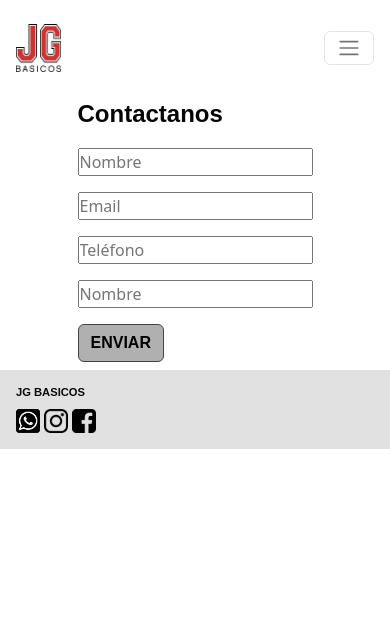
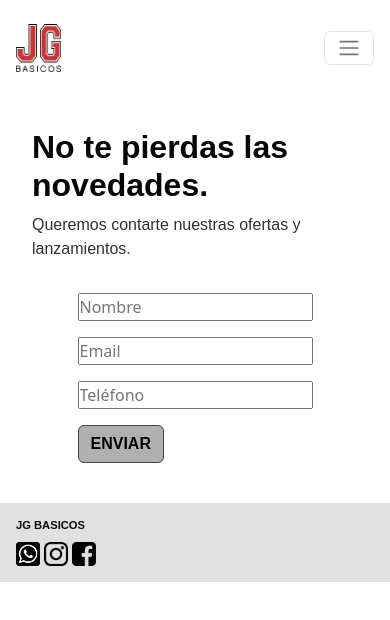
Before and after one commit to juliovargas00/desarrolloweb-coder36430, a plain HTML site: page vistas/contacto.html in a window 390 px wide. Drawn offline with nearby package versions, Linux system fonts and the light colour scheme.

Commit message:
acomodando unos respondive

```diff
--- a/css/estilos.css
+++ b/css/estilos.css
@@ -177,10 +177,12 @@
     color:black;
     font-family: Arial, Helvetica, sans-serif;
     font-weight:bolder;
+    margin-bottom: 0rem;
 }
 
 .productos__comprar{
-    font-size: 1rem;
+    font-size: .7rem;
+    padding: .3rem;
 }
 
 .productos__img{
@@ -191,7 +193,7 @@
 .precio_comprar{
     display: flex;
     align-items: center;
-    justify-content: space-between;
+    justify-content: space-around;
     margin-right: .5rem;
     margin-left: .5rem;
 }
@@ -265,10 +267,36 @@
 
 /*MAIN CONTACTO*/
 
-.main__contacto--form{
+.nosotros {
+    display: flex;
+    justify-content: center;
+    padding: 2rem;
+}
+
+.nosotros__descripcion--encabezado{
+    font-size: 2rem;
+    color: rgb(6, 6, 6);
+    font-family: Arial, Helvetica, sans-serif;
+    font-weight: bold;
+}
+
+.nosotros__descripcion--parrafo{
+    font-size: 1rem;
+    color: rgb(49, 49, 49);
+    font-family: Arial, Helvetica, sans-serif;
+    font-weight: lighter;
+}
+
+.nosotros__descripcion{
+    border-right: solid 1px;
+    padding-right: 2rem;
+}
+
+.nosotros__contacto--form{
     display: flex;
     flex-direction: column;
     align-items: center;
+    padding-left: 2rem;
 }
 
 .nosotros__form--encabezado{
@@ -377,7 +405,7 @@
 }
 
 .productos__img {
-    height: 250px;
+    height: 230px;
     border: solid 1px;
     margin-top: 1.5rem;
 }
@@ -435,3 +463,18 @@
 .productos__galeria{
     grid-template-columns: auto auto;
 }
+
+/*MAIN NOSOTROS*/
+
+.nosotros {
+    flex-direction: column;
+}
+
+.nosotros__descripcion{
+    border-right: none;
+    padding-right: 0rem;
+}
+
+.nosotros__contacto--form{
+    padding-left: 0rem;
+}
--- a/vistas/contacto.html
+++ b/vistas/contacto.html
@@ -1,17 +1,18 @@
 <!DOCTYPE html>
 <html lang="en">
 <head>
-    <link href="https://cdn.jsdelivr.net/npm/bootstrap@5.2.3/dist/css/bootstrap.min.css" rel="stylesheet" integrity="sha384-rbsA2VBKQhggwzxH7pPCaAqO46MgnOM80zW1RWuH61DGLwZJEdK2Kadq2F9CUG65" crossorigin="anonymous">
-    <script src="https://cdn.jsdelivr.net/npm/bootstrap@5.2.3/dist/js/bootstrap.bundle.min.js" integrity="sha384-kenU1KFdBIe4zVF0s0G1M5b4hcpxyD9F7jL+jjXkk+Q2h455rYXK/7HAuoJl+0I4" crossorigin="anonymous"></script>
-    <!--bootstrap-->
+    <!--animaciones-->
     <link href="https://unpkg.com/aos@2.3.1/dist/aos.css" rel="stylesheet">
     <!--animaciones-->
+    <!--bootstrap-->
+    <link href="https://cdn.jsdelivr.net/npm/bootstrap@5.2.3/dist/css/bootstrap.min.css" rel="stylesheet" integrity="sha384-rbsA2VBKQhggwzxH7pPCaAqO46MgnOM80zW1RWuH61DGLwZJEdK2Kadq2F9CUG65" crossorigin="anonymous">
+    <!--bootstrap-->
     <meta charset="UTF-8">
     <meta http-equiv="X-UA-Compatible" content="IE=edge">
     <meta name="viewport" content="width=device-width, initial-scale=1.0">
     <title>JG BASICOS</title>
     <link rel="stylesheet" href="../css/estilos.css">
-    <link rel="shortcut icon" href="../img/ICONO_JG.png" type="image/x-icon"> <!-- esto es para que aparezca un icono en la pestaña -->
+    <link rel="shortcut icon" href="./img/ICONO_JG.png" type="image/x-icon"> <!-- esto es para que aparezca un icono en la pestaña-->
 </head>
 <body>
     <section class="supercontenedor">
@@ -57,9 +58,14 @@
             </section>
         </header>
     <main>
-        <form class="main__contacto--form">
+        <section class="nosotros">
+            <div class="nosotros__descripcion">
+                <h2 class="nosotros__descripcion--encabezado">No te pierdas las novedades.</h2>
+                <p class="nosotros__descripcion--parrafo">Queremos contarte nuestras ofertas y lanzamientos.</p>
+            </div>
+            <form class="nosotros__contacto--form">
                 <fieldset>
-                <legend class="nosotros__form--encabezado">Contactanos</legend>
+                    <legend class="nosotros__form--encabezado"></legend>
                     <div>
                         <label for="nombre">
                             <input class="nosotros__form--elemento" type="text" name="nombre" placeholder="Nombre">
@@ -72,12 +78,7 @@
                     </div>
                     <div>
                         <label for="nombre_apellido">
-                        <input class="nosotros__form--elemento" type="tel"" name="nombre" placeholder="Teléfono">
-                    </label>
-                </div>
-                <div>
-                    <label for="nombre_apellido">
-                        <input class="nosotros__form--elemento" type="text" name="nombre" placeholder="Nombre">
+                            <input class="nosotros__form--elemento" type="tel"" name="telefono" placeholder="Teléfono">
                         </label>
                     </div>
                     <div>
@@ -85,6 +86,7 @@
                     </div>
                 </fieldset>
             </form>
+        </section>
     </main>
         <footer class="footer">
             <h2 class="footer__encabezado">JG BASICOS</h2>
```
Also changed, not shown: index.html (+3 -2 lines), vistas/nosotros.html (+5 -4 lines), vistas/preguntas_freuentes.html (+5 -4 lines), vistas/productos.html (+5 -4 lines). Lines whose indentation alone changed are shown as unchanged.
